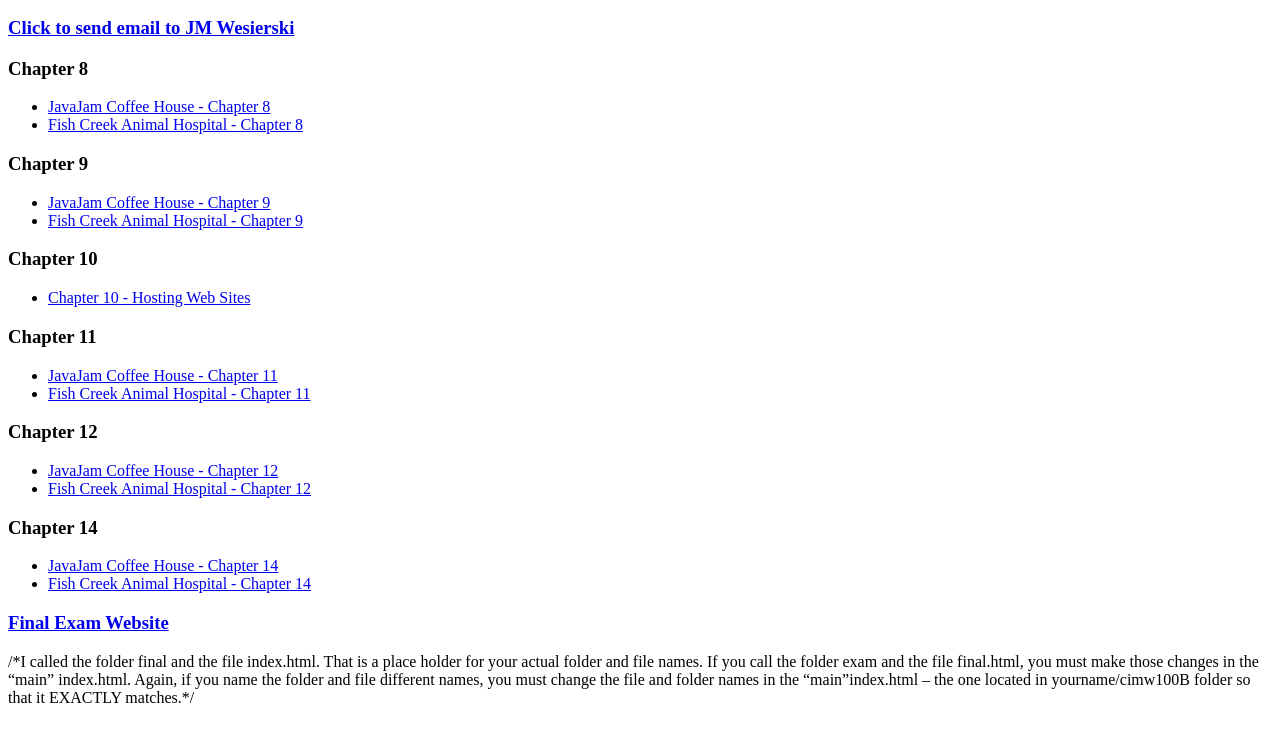
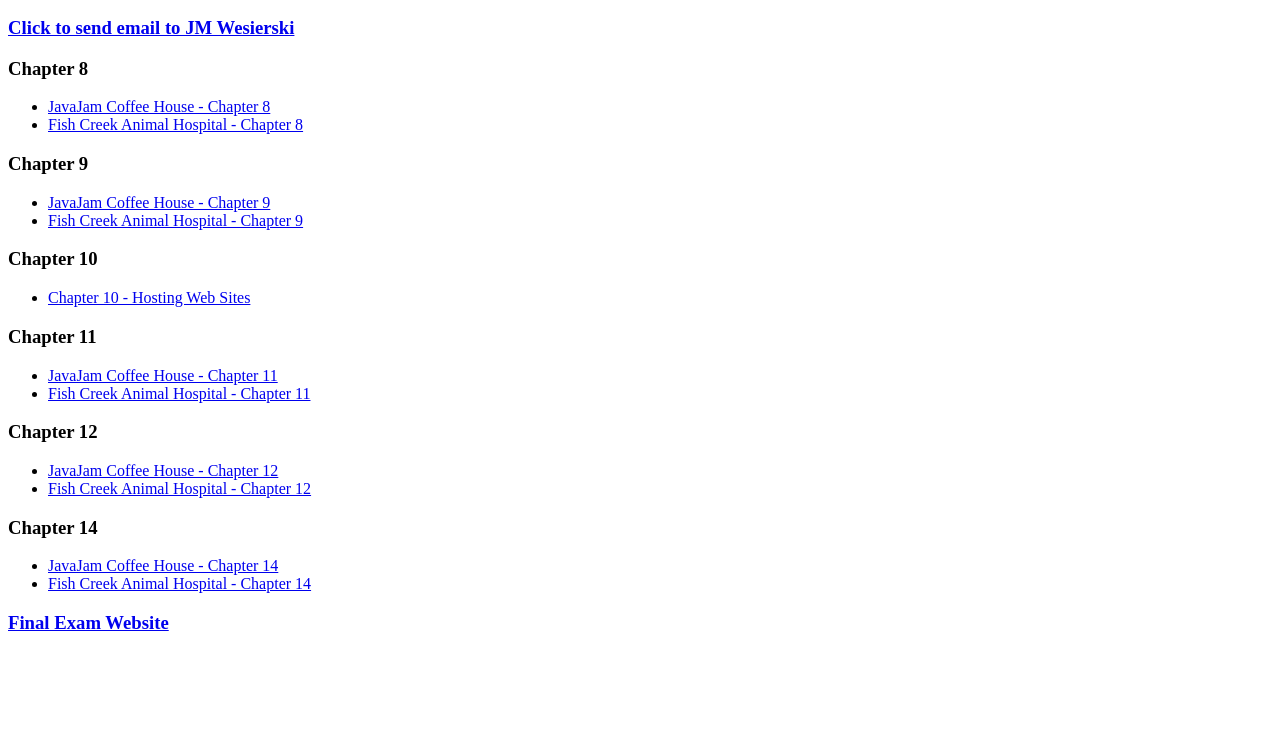
Before and after one commit to jwesierski/IndexFile, a plain HTML site: page index.html in a window 1280 px wide. Shown: the part 50-792 px from the top of the page. Drawn offline with Linux system fonts and the light colour scheme.

Commit message:
index comment update

```diff
--- a/index.html
+++ b/index.html
@@ -37,11 +37,11 @@
 <li><a href="fishcreek14/index.html">Fish Creek Animal Hospital - Chapter 14</a></li>
 </ul>
 <h3><a href="final/index.html">Final Exam Website</a> </h3>
-/*I called the folder final and the file index.html. That is a place holder for
+<!––I called the folder final and the file index.html. That is a place holder for
 your actual folder and file names. If you call the folder exam and the file
 final.html, you must make those changes in the “main” index.html. Again, if you
 name the folder and file different names, you must change the file and folder
 names in the “main”index.html – the one located in yourname/cimw100B folder
-so that it EXACTLY matches.*/
+so that it EXACTLY matches.-->
 </body>
 </html>
```
Also changed, not shown: 1 other file.
